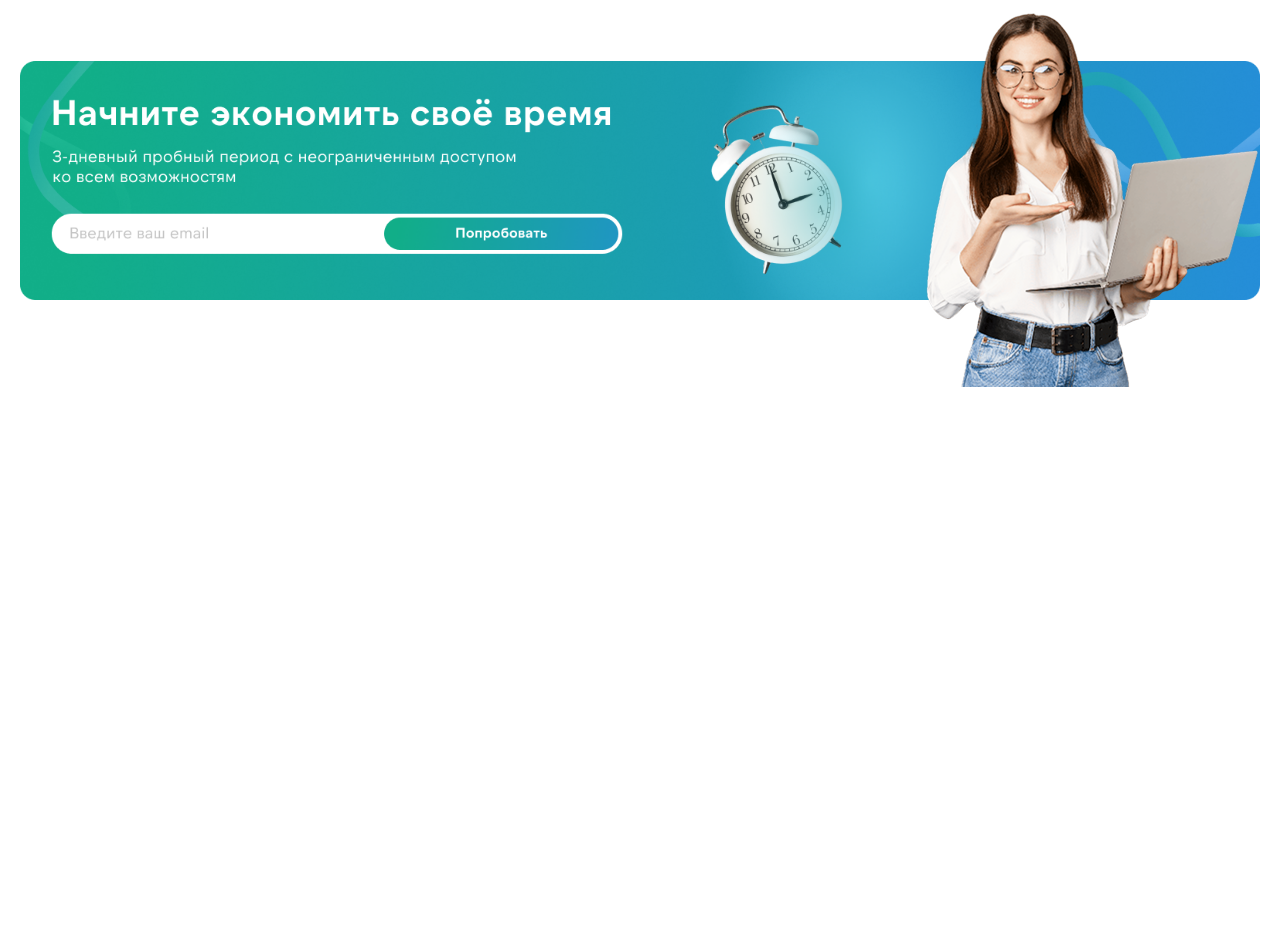
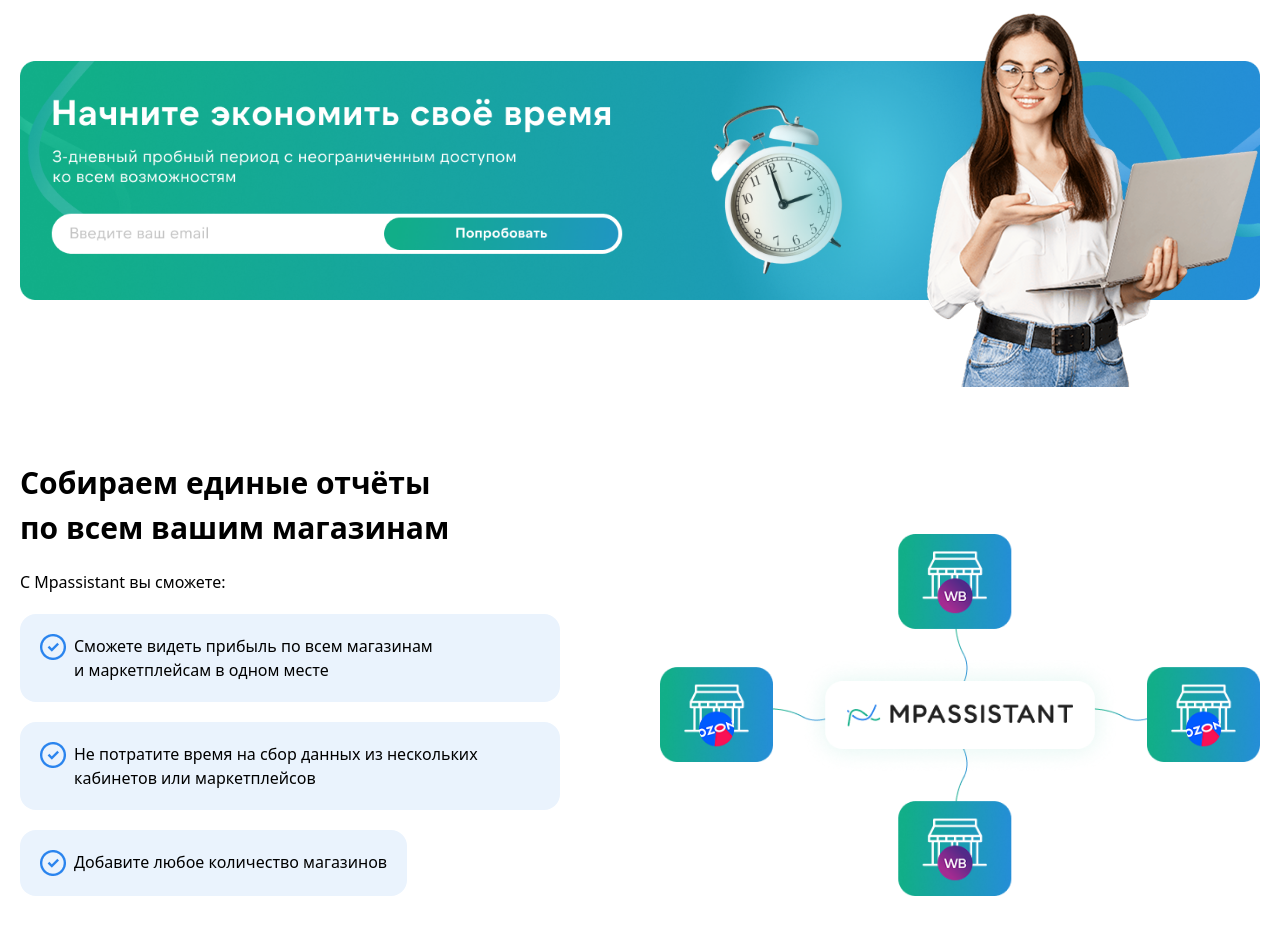
Before and after one commit to AbdumubinAmakov/HW-Lesson-4-G, a website: page src/index.html in a window 1280 px wide. Shown: the part 1687-2623 px from the top of the page. Before the commit the page ends 2074 px from the top, so only its background shows below. Drawn offline with nearby package versions, Linux system fonts and the light colour scheme; files that its build step writes are made by us from their sources.

Commit message:
section 5

```diff
--- a/src/index.html
+++ b/src/index.html
@@ -61,6 +61,27 @@
         <img src="./[removal 1.png" alt="" class="absolute top-[1690px] left-[900px] hidden lg:flex">
         <img src="./Frame 34.png" alt="" class="lg:hidden">
     </section>
+
+    <section  class="max-w-screen-xl m-auto flex flex-col lg:flex-row justify-between items-end gap-[100px] py-10 px-5 mt-[100px]">
+            <div class="flex flex-col gap-5 items-start">
+                <h1 class="font-bold text-[30px]">Собираем единые отчёты по всем вашим магазинам</h1>
+                <p>C Mpassistant вы сможете:</p>
+                <div class="bg-[#EAF3FD] flex gap-2 items-start p-5 rounded-2xl">
+                    <img src="./Vector (16).png" alt="">
+                    <p>Сможете видеть прибыль по всем магазинам и маркетплейсам в одном месте</p>
+                </div>
+                <div class="bg-[#EAF3FD] flex gap-2 items-start p-5 rounded-2xl">
+                    <img src="./Vector (16).png" alt="">
+                    <p>Не потратите время на сбор данных из нескольких кабинетов или маркетплейсов</p>
+                </div>
+                <div class="bg-[#EAF3FD] flex gap-2 items-start p-5 rounded-2xl">
+                    <img src="./Vector (16).png" alt="">
+                    <p>Добавите любое количество магазинов</p>
+                </div>
+            </div>
+            <img src="./Frame 32.png" alt="" class="lg:w-[600px] hidden lg:flex">
+            <img src="./Frame 63.png" alt="" class="lg:hidden w-[500px]">
+    </section>
 </body>
 
 </html>
```
Also changed, not shown: src/Frame 32.png (added), src/Frame 63.png (added), src/Vector (16).png (added).
